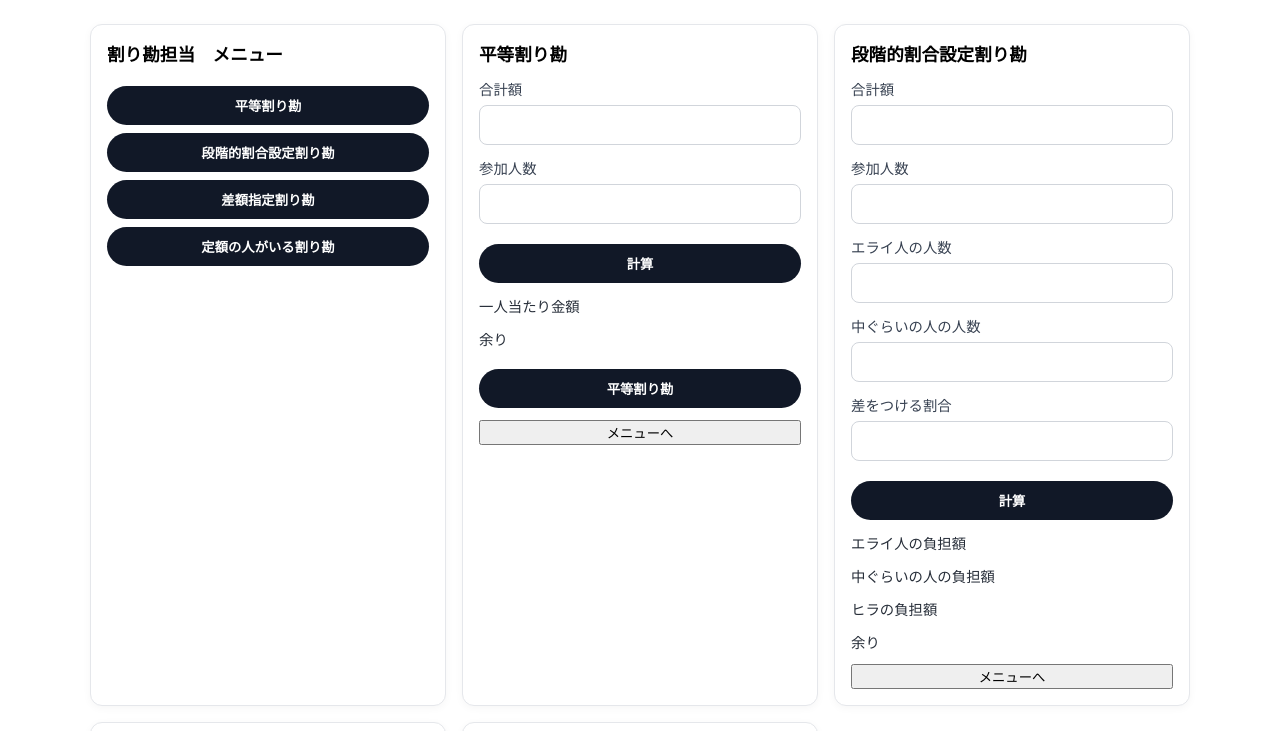
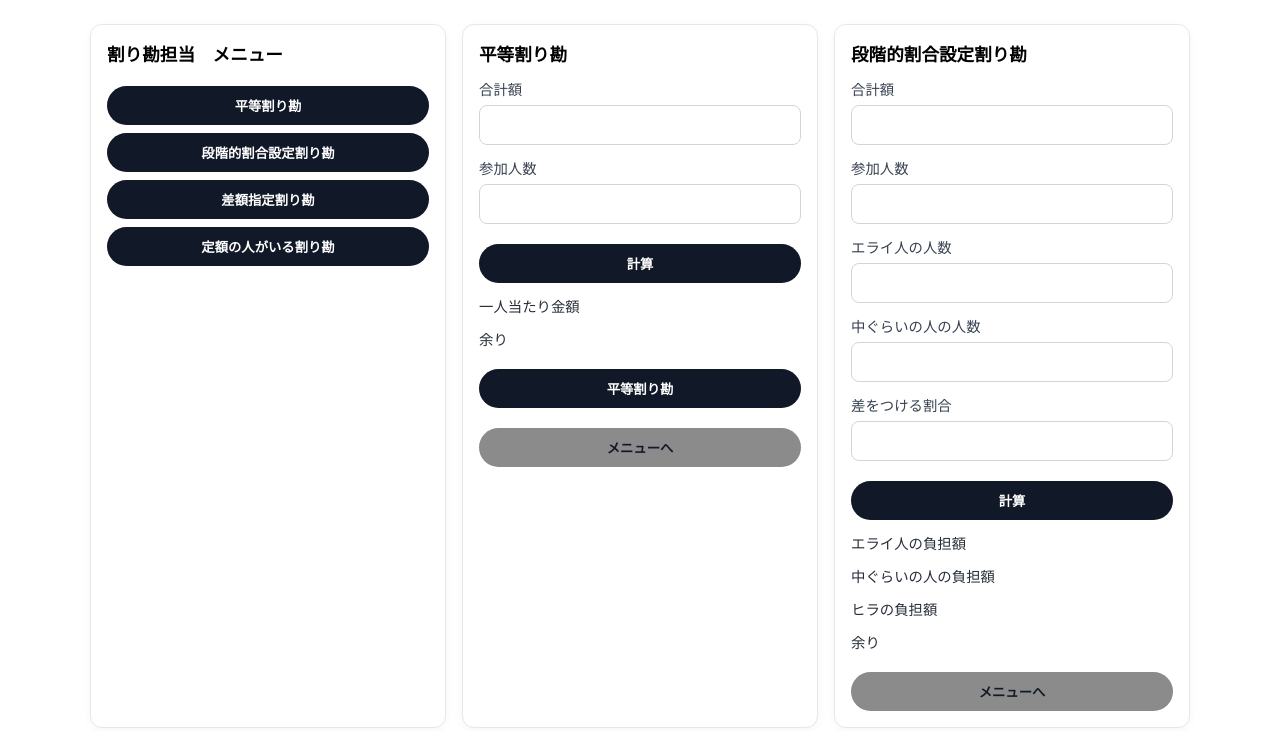
Before and after one commit to kyyshd/kyyshd.github.io, a plain HTML site: page index.html in a window 1280 px wide. Shown: the top 731 px of the page. Drawn offline with Linux system fonts and the light colour scheme.

Commit message:
Update warikan-plus.css

```diff
--- a/warikan-plus.css
+++ b/warikan-plus.css
@@ -84,6 +84,17 @@ select:focus {
   filter: brightness(1.05);
 }
 
+.btn2 {
+  margin-top: 8px;
+  padding: 10px 14px;
+  border: none;
+  border-radius: 9999px;
+  background: #8c8b8b;
+  color: #111827;
+  font-weight: 600;
+  cursor: pointer;
+}
+
 
 @media (max-width: 640px) {
   .cards {
```
